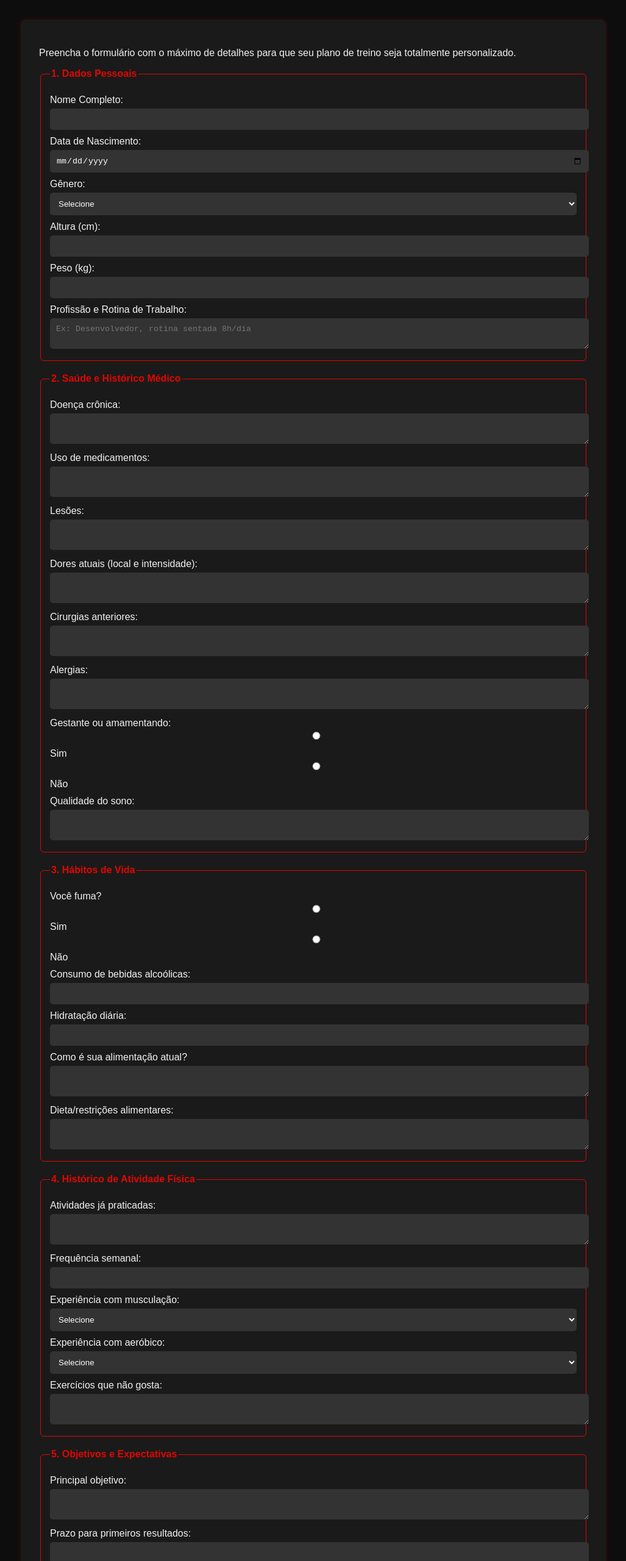
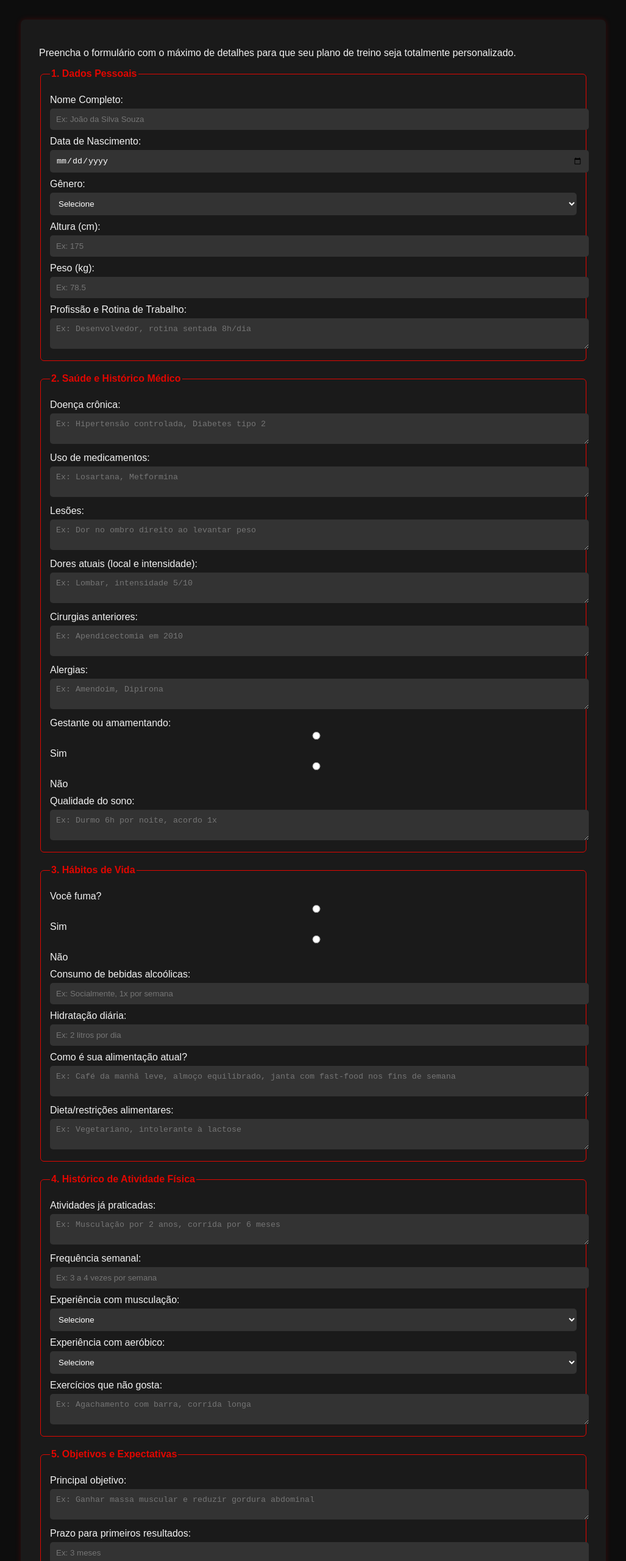
Before and after one commit to personalpetersonbourguignon/anamnese, a plain HTML site: page index.html in a window 1280 px wide. Shown: the part 240-2800 px from the top of the page at 61% size, without its empty margins (126-1153 px from the left). Drawn offline with Linux system fonts and the light colour scheme.

Commit message:
Add files via upload

```diff
--- a/index.html
+++ b/index.html
@@ -16,12 +16,13 @@
     <p>Preencha o formulário com o máximo de detalhes para que seu plano de treino seja totalmente personalizado.</p>
 
     <form id="anamneseForm">
-      <!-- Seções completas da anamnese -->
+
       <!-- 1. Dados Pessoais -->
       <fieldset>
         <legend>1. Dados Pessoais</legend>
+
         <label for="nome">Nome Completo:</label>
-        <input type="text" id="nome" name="nome" required>
+        <input type="text" id="nome" name="nome" required placeholder="Ex: João da Silva Souza">
 
         <label for="dataNascimento">Data de Nascimento:</label>
         <input type="date" id="dataNascimento" name="dataNascimento" required>
@@ -36,35 +37,36 @@
         </select>
 
         <label for="altura">Altura (cm):</label>
-        <input type="number" id="altura" name="altura" required>
+        <input type="number" id="altura" name="altura" required placeholder="Ex: 175">
 
         <label for="peso">Peso (kg):</label>
-        <input type="number" id="peso" name="peso" step="0.1" required>
+        <input type="number" id="peso" name="peso" step="0.1" required placeholder="Ex: 78.5">
 
         <label for="profissao">Profissão e Rotina de Trabalho:</label>
-        <textarea id="profissao" name="profissao" rows="2" placeholder="Ex: Desenvolvedor, rotina sentada 8h/dia" required></textarea>
+        <textarea id="profissao" name="profissao" rows="2" required placeholder="Ex: Desenvolvedor, rotina sentada 8h/dia"></textarea>
       </fieldset>
 
       <!-- 2. Saúde e Histórico Médico -->
       <fieldset>
         <legend>2. Saúde e Histórico Médico</legend>
+
         <label for="doencaCronica">Doença crônica:</label>
-        <textarea id="doencaCronica" name="doencaCronica"></textarea>
+        <textarea id="doencaCronica" name="doencaCronica" placeholder="Ex: Hipertensão controlada, Diabetes tipo 2"></textarea>
 
         <label for="medicamentos">Uso de medicamentos:</label>
-        <textarea id="medicamentos" name="medicamentos"></textarea>
+        <textarea id="medicamentos" name="medicamentos" placeholder="Ex: Losartana, Metformina"></textarea>
 
         <label for="lesao">Lesões:</label>
-        <textarea id="lesao" name="lesao"></textarea>
+        <textarea id="lesao" name="lesao" placeholder="Ex: Dor no ombro direito ao levantar peso"></textarea>
 
         <label for="doresAtuais">Dores atuais (local e intensidade):</label>
-        <textarea id="doresAtuais" name="doresAtuais"></textarea>
+        <textarea id="doresAtuais" name="doresAtuais" placeholder="Ex: Lombar, intensidade 5/10"></textarea>
 
         <label for="cirurgia">Cirurgias anteriores:</label>
-        <textarea id="cirurgia" name="cirurgia"></textarea>
+        <textarea id="cirurgia" name="cirurgia" placeholder="Ex: Apendicectomia em 2010"></textarea>
 
         <label for="alergias">Alergias:</label>
-        <textarea id="alergias" name="alergias"></textarea>
+        <textarea id="alergias" name="alergias" placeholder="Ex: Amendoim, Dipirona"></textarea>
 
         <label>Gestante ou amamentando:</label>
         <div>
@@ -75,12 +77,13 @@
         </div>
 
         <label for="sono">Qualidade do sono:</label>
-        <textarea id="sono" name="sono"></textarea>
+        <textarea id="sono" name="sono" placeholder="Ex: Durmo 6h por noite, acordo 1x"></textarea>
       </fieldset>
 
       <!-- 3. Hábitos de Vida -->
       <fieldset>
         <legend>3. Hábitos de Vida</legend>
+
         <label>Você fuma?</label>
         <div>
           <input type="radio" id="fumaSim" name="fuma" value="Sim">
@@ -90,26 +93,27 @@
         </div>
 
         <label for="alcool">Consumo de bebidas alcoólicas:</label>
-        <input type="text" id="alcool" name="alcool">
+        <input type="text" id="alcool" name="alcool" placeholder="Ex: Socialmente, 1x por semana">
 
         <label for="hidratacao">Hidratação diária:</label>
-        <input type="text" id="hidratacao" name="hidratacao">
+        <input type="text" id="hidratacao" name="hidratacao" placeholder="Ex: 2 litros por dia">
 
         <label for="alimentacao">Como é sua alimentação atual?</label>
-        <textarea id="alimentacao" name="alimentacao"></textarea>
+        <textarea id="alimentacao" name="alimentacao" placeholder="Ex: Café da manhã leve, almoço equilibrado, janta com fast-food nos fins de semana"></textarea>
 
         <label for="dietaRestricoes">Dieta/restrições alimentares:</label>
-        <textarea id="dietaRestricoes" name="dietaRestricoes"></textarea>
+        <textarea id="dietaRestricoes" name="dietaRestricoes" placeholder="Ex: Vegetariano, intolerante à lactose"></textarea>
       </fieldset>
 
       <!-- 4. Histórico de Atividade Física -->
       <fieldset>
         <legend>4. Histórico de Atividade Física</legend>
+
         <label for="atividadesPassadas">Atividades já praticadas:</label>
-        <textarea id="atividadesPassadas" name="atividadesPassadas"></textarea>
+        <textarea id="atividadesPassadas" name="atividadesPassadas" placeholder="Ex: Musculação por 2 anos, corrida por 6 meses"></textarea>
 
         <label for="frequenciaTreinoPassado">Frequência semanal:</label>
-        <input type="text" id="frequenciaTreinoPassado" name="frequenciaTreinoPassado">
+        <input type="text" id="frequenciaTreinoPassado" name="frequenciaTreinoPassado" placeholder="Ex: 3 a 4 vezes por semana">
 
         <label for="experienciaForca">Experiência com musculação:</label>
         <select id="experienciaForca" name="experienciaForca">
@@ -128,35 +132,36 @@
         </select>
 
         <label for="exercicioNaoGosta">Exercícios que não gosta:</label>
-        <textarea id="exercicioNaoGosta" name="exercicioNaoGosta"></textarea>
+        <textarea id="exercicioNaoGosta" name="exercicioNaoGosta" placeholder="Ex: Agachamento com barra, corrida longa"></textarea>
       </fieldset>
 
       <!-- 5. Objetivos e Expectativas -->
       <fieldset>
         <legend>5. Objetivos e Expectativas</legend>
+
         <label for="objetivoPrincipal">Principal objetivo:</label>
-        <textarea id="objetivoPrincipal" name="objetivoPrincipal"></textarea>
+        <textarea id="objetivoPrincipal" name="objetivoPrincipal" placeholder="Ex: Ganhar massa muscular e reduzir gordura abdominal"></textarea>
 
         <label for="tempoResultados">Prazo para primeiros resultados:</label>
-        <input type="text" id="tempoResultados" name="tempoResultados">
+        <input type="text" id="tempoResultados" name="tempoResultados" placeholder="Ex: 3 meses">
 
         <label for="diasSemanaTreino">Dias disponíveis para treino:</label>
-        <input type="number" id="diasSemanaTreino" name="diasSemanaTreino" min="1" max="7">
+        <input type="number" id="diasSemanaTreino" name="diasSemanaTreino" min="1" max="7" placeholder="Ex: 4">
 
         <label for="duracaoTreino">Duração ideal do treino:</label>
-        <input type="text" id="duracaoTreino" name="duracaoTreino">
+        <input type="text" id="duracaoTreino" name="duracaoTreino" placeholder="Ex: 45-60 minutos">
 
         <label for="localTreino">Local de treino:</label>
-        <input type="text" id="localTreino" name="localTreino">
+        <input type="text" id="localTreino" name="localTreino" placeholder="Ex: Academia do prédio ou em casa">
 
         <label for="equipamentos">Equipamentos disponíveis:</label>
-        <textarea id="equipamentos" name="equipamentos"></textarea>
+        <textarea id="equipamentos" name="equipamentos" placeholder="Ex: Halteres de 5kg, elásticos, colchonete"></textarea>
 
         <label for="motivacao">O que te motiva a treinar:</label>
-        <textarea id="motivacao" name="motivacao"></textarea>
+        <textarea id="motivacao" name="motivacao" placeholder="Ex: Melhorar a saúde e estética corporal"></textarea>
 
         <label for="desmotivacao">O que te desmotiva:</label>
-        <textarea id="desmotivacao" name="desmotivacao"></textarea>
+        <textarea id="desmotivacao" name="desmotivacao" placeholder="Ex: Falta de tempo, rotina cansativa"></textarea>
 
         <label>Enviará vídeos para feedback?</label>
         <div>
@@ -171,7 +176,7 @@
       <fieldset>
         <legend>6. Observações Adicionais</legend>
         <label for="observacoes">Informações complementares:</label>
-        <textarea id="observacoes" name="observacoes" rows="4"></textarea>
+        <textarea id="observacoes" name="observacoes" rows="4" placeholder="Ex: Treino à noite, histórico de hérnia de disco, preferência por exercícios livres"></textarea>
       </fieldset>
 
       <button type="submit" class="btn-enviar">Enviar Anamnese</button>
```
